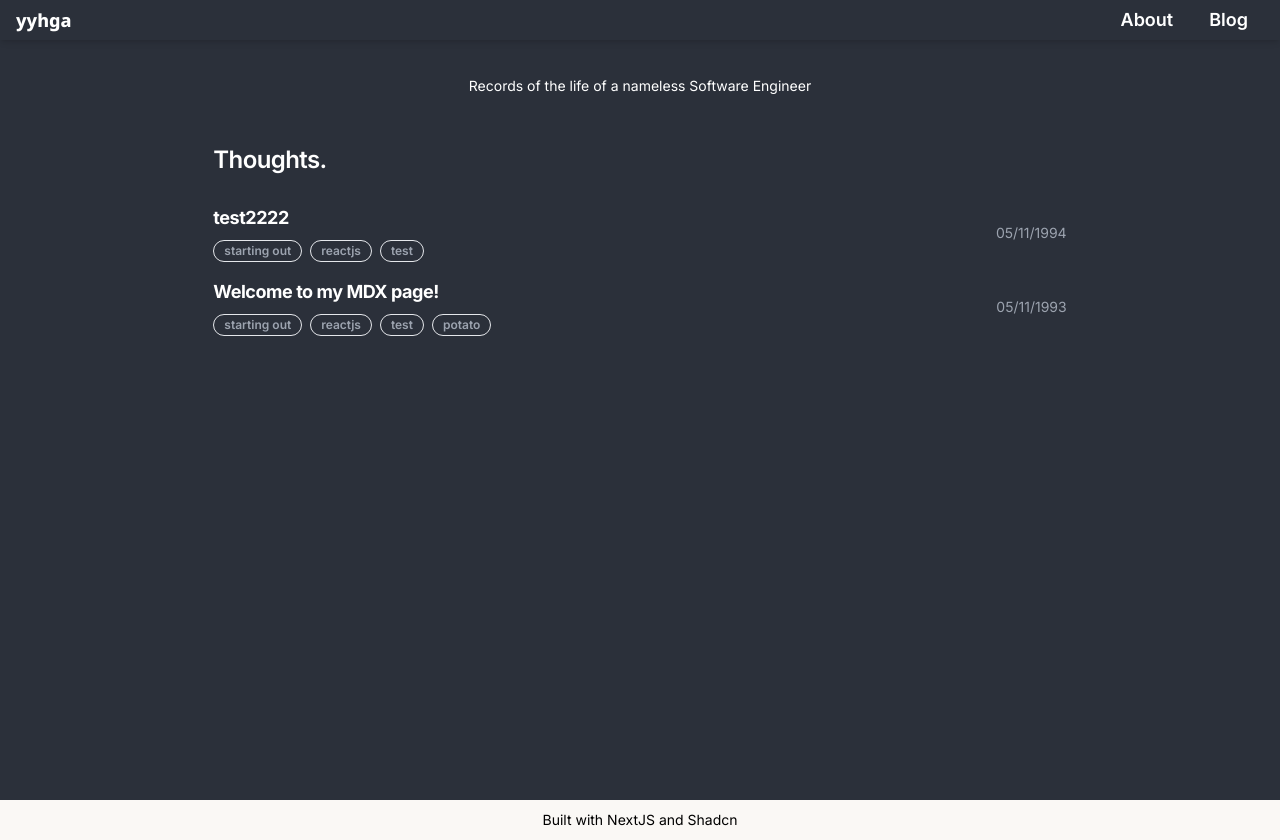
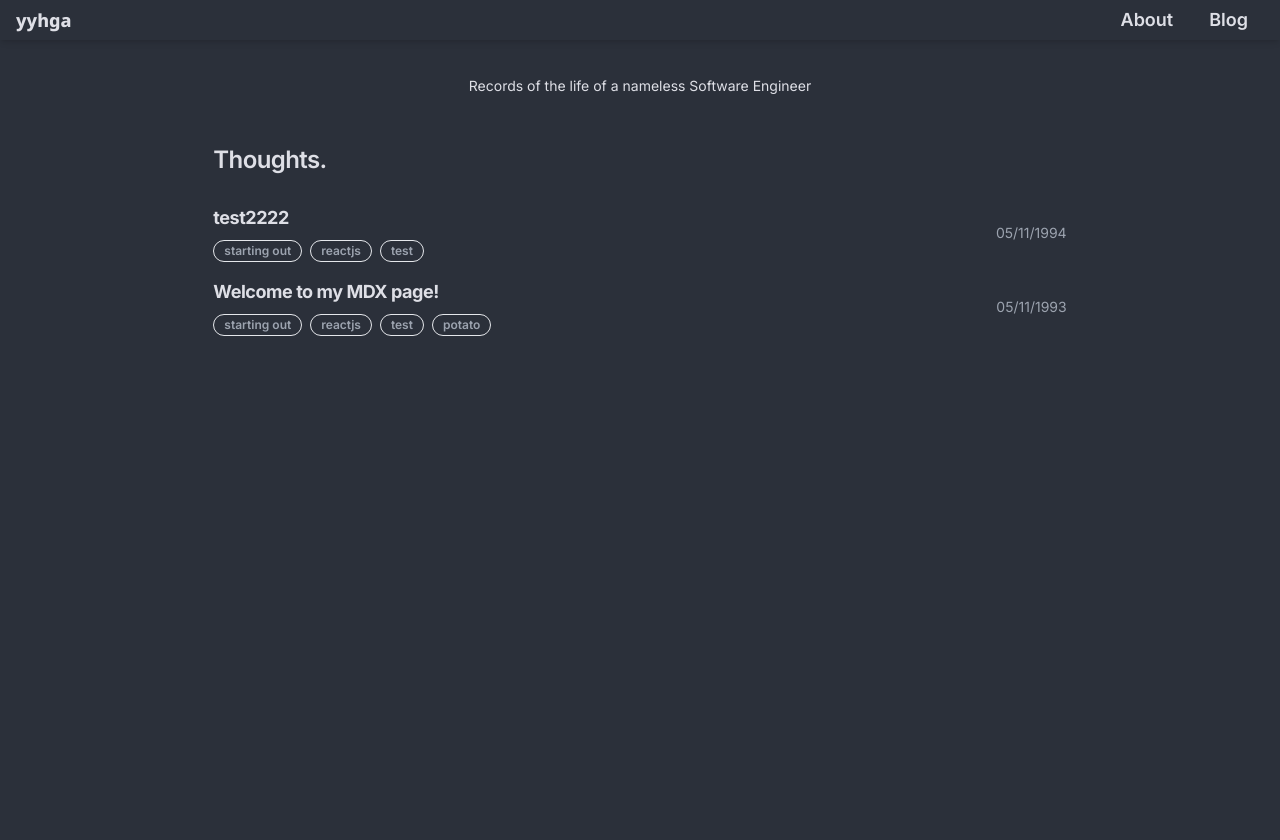
Before and after one commit to yyhhga/Site, a Next.js app: page / in a window 1280 px wide. After the commit the page ends 800 px from the top, so only its background shows below. Built offline with nearby package versions, Linux system fonts and the light colour scheme.

Commit message:
refactor, update styles

```diff
--- a/src/app/layout.tsx
+++ b/src/app/layout.tsx
@@ -28,23 +28,23 @@ export default function RootLayout({
       <html lang="en">
          <body
             className={cn(
-               'min-h-screen h-screen bg-backgroundSection --font-sans antialiased text-sm',
+               'min-h-screen h-screen bg-backgroundSection --font-sans antialiased text-sm text-default',
                inter.className,
             )}
          >
             <nav
                className={
-                  'flex fixed justify-center min-h-min min-w-full bg-navBar shadow-md px-4 text-white z-50'
+                  'flex fixed justify-center min-h-min min-w-full bg-navBar shadow-md px-4 z-50'
                }
             >
                <Navbar />
             </nav>
-            <main className="pt-16 min-h-screen text-white">
+            <main className="pt-16 min-h-screen">
                {children}
             </main>
-            <footer>
+            {/* <footer>
                <Footer />
-            </footer>
+            </footer> */}
          </body>
       </html>
    )
--- a/src/components/ui/navigation-menu.tsx
+++ b/src/components/ui/navigation-menu.tsx
@@ -46,8 +46,11 @@ NavigationMenuList.displayName =
 
 const NavigationMenuItem = NavigationMenuPrimitive.Item
 
+const optionalStyles =
+   'data-[active]:bg-neutral-100/50 dark:data-[active]:bg-neutral-800/50 focus:bg-blue-400 focus:text-neutral-900 focus:outline-none'
+
 const navigationMenuTriggerStyle = cva(
-   'group inline-flex h-10 w-max items-center justify-center rounded-md bg-inherit px-4 py-2 text-lg font-semibold transition-colors hover:bg-blue-400 hover:text-neutral-900 focus:bg-blue-400 focus:text-neutral-900 focus:outline-none disabled:pointer-events-none disabled:opacity-50 data-[active]:bg-neutral-100/50 data-[state=open]:bg-neutral-100/50 dark:bg-neutral-950 dark:hover:bg-neutral-800 dark:hover:text-neutral-50 dark:focus:bg-neutral-800 dark:focus:text-neutral-50 dark:data-[active]:bg-neutral-800/50 dark:data-[state=open]:bg-neutral-800/50',
+   'group inline-flex h-10 w-max items-center justify-center rounded-md bg-inherit px-4 py-2 text-lg font-semibold transition-colors hover:bg-blue-400 hover:text-neutral-900 disabled:pointer-events-none disabled:opacity-50  data-[state=open]:bg-neutral-100/50 dark:bg-neutral-950 dark:hover:bg-neutral-800 dark:hover:text-neutral-50 dark:focus:bg-neutral-800 dark:focus:text-neutral-50 dark:data-[state=open]:bg-neutral-800/50',
 )
 
 const NavigationMenuTrigger = React.forwardRef<
--- a/tailwind.config.ts
+++ b/tailwind.config.ts
@@ -20,7 +20,7 @@ const config = {
          },
       },
       extend: {
-         textColor: { default: 'white' },
+         textColor: { default: '#dedfe6' },
          colors: {
             border: 'hsl(var(--border))',
             input: 'hsl(var(--input))',
```
